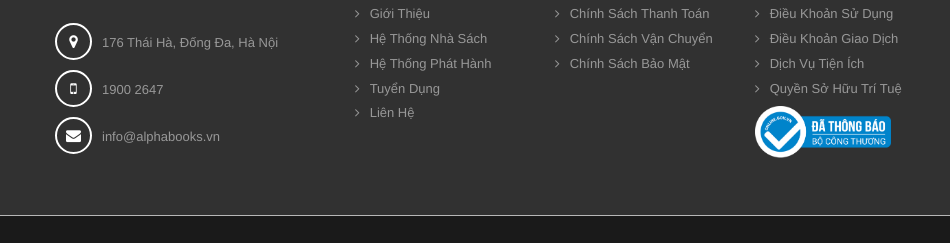
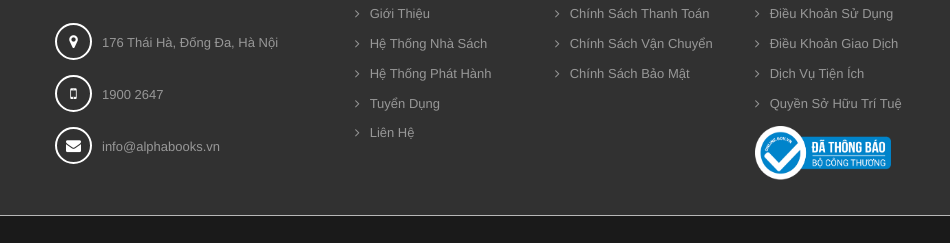
Before and after one commit to huyenft905/Alphabook, a website: page src/homePage.html in a window 1280 px wide. Shown: the part 87-330 px from the top of the page, 0-950 px from the left. Drawn offline with nearby package versions, Linux system fonts and the light colour scheme.

Commit message:
add display flex in Footer-top

```diff
--- a/src/css/style.css
+++ b/src/css/style.css
@@ -21,13 +21,21 @@ body {
   .footer .container {
     padding: 30px 0 15px 0; }
 
+.multi-columns-row {
+  display: -webkit-box;
+  display: -ms-flexbox;
+  display: flex;
+  -ms-flex-wrap: wrap;
+      flex-wrap: wrap; }
+
 .footer-info-box ul {
   padding: 0;
   list-style-type: none; }
 .footer-info-box li {
-  margin-bottom: 10px; }
+  margin-bottom: 15px; }
   .footer-info-box li img {
-    width: 80%; }
+    width: 136px;
+    height: 54px; }
 .footer-info-box .fa--border {
   width: 37px;
   height: 37px;
--- a/src/homePage.html
+++ b/src/homePage.html
@@ -21,7 +21,7 @@
 <footer class="footer">
     <div class="footer-top">
         <div class="container">
-            <div class="row">
+            <div class="row multi-columns-row">
                 <div class="col-xs-12 col-sm-12 col-lg-3 col-md-3">
                     <div class="footer-info-box">
                         <a href="#"><img src="images/logo_footer.png" alt="Logo"></a>
@@ -107,7 +107,7 @@
     </div>
     <div class="footer-bottom">
         <div class="container">
-            <div class="row">
+            <div class="row ">
                 <div class="col-md-4 col-sm-12 col-xs-12">
                     <form action="" method="post" id="newsletter">
                         <div class="input-group" id="mail-box">
--- a/src/scss/_footer.scss
+++ b/src/scss/_footer.scss
@@ -6,15 +6,20 @@
         padding: 30px 0 15px 0;
     }
 }
+.multi-columns-row{
+    display: flex;
+    flex-wrap: wrap;
+}
 .footer-info-box{
     ul{
         padding: 0;
         list-style-type: none;
     }
     li{
-        margin-bottom: 10px;
+        margin-bottom: 15px;
         img{
-            width: 80%;
+            width: 136px;
+            height: 54px;
         }
     }
     .fa--border{
```
